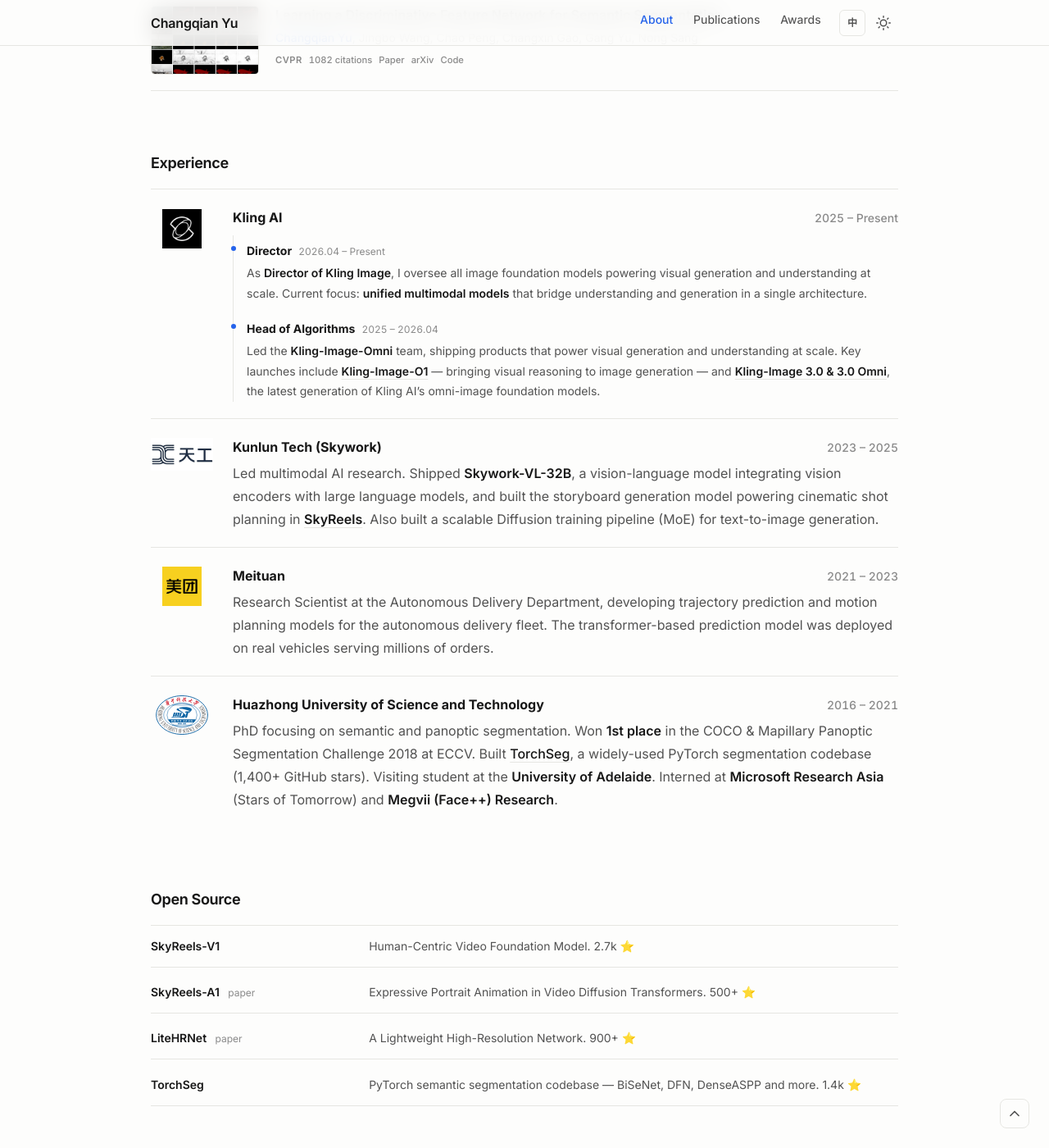
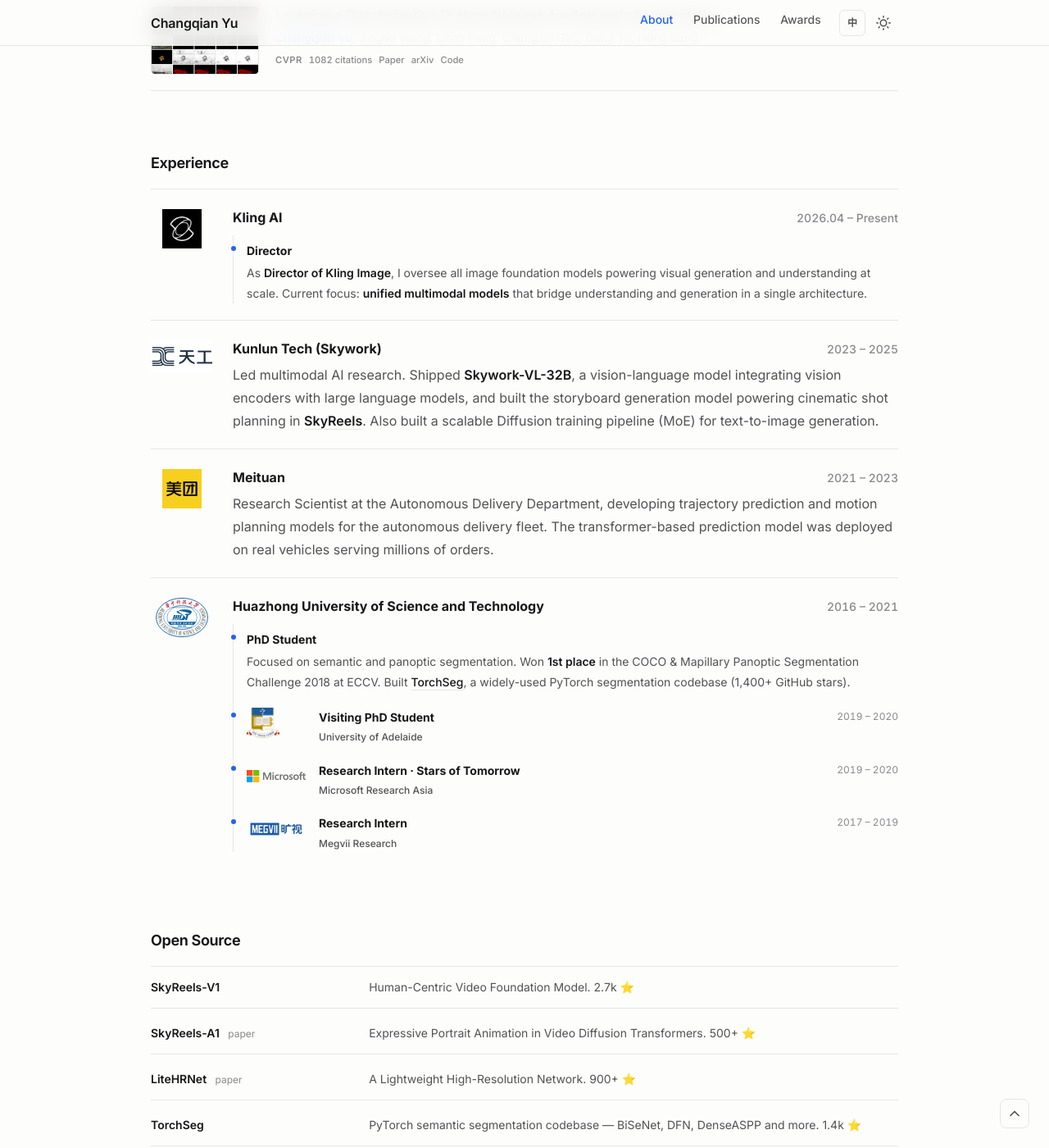
Before and after one commit to yu-changqian/yu-changqian.github.io, a Jekyll site: the page built from index.html, in a window 1280 px wide and 1400 px high, scrolled down 1164 px. Shown: the whole window at 82% size. Built offline with Jekyll 4.4.1, drawn with Linux system fonts in a browser that asks for light colours; the list of posts is cut into pages by our own code.

Commit message:
feat: refine career timeline and institutional logos
Co-authored-by: Cursor <cursoragent@cursor.com>

```diff
--- a/_data/about.yml
+++ b/_data/about.yml
@@ -29,7 +29,7 @@ timeline:
       zh: "可灵AI"
     logo: "/assets/img/logos/kling.png"
     logo_alt: "Kling"
-    period: "2025 – Present"
+    period: "2026.04 – Present"
     roles:
       - title:
           en: "Director"
@@ -37,13 +37,6 @@ timeline:
         period: "2026.04 – Present"
         en: "As **Director of Kling Image**, I oversee all image foundation models powering visual generation and understanding at scale. Current focus: **unified multimodal models** that bridge understanding and generation in a single architecture."
         zh: "作为 **图像模型中心负责人**，统筹可灵AI全部图像基础模型的研发与落地。当前重点方向：**理解生成一体化**——在统一架构中实现多模态理解与生成。"
-
-      - title:
-          en: "Head of Algorithms"
-          zh: "技术主管"
-        period: "2025 – 2026.04"
-        en: "Led the **Kling-Image-Omni** team, shipping products that power visual generation and understanding at scale. Key launches include [**Kling-Image-O1**](https://app.klingai.com/cn/release-notes/exv6o36sxa?type=dialog) — bringing visual reasoning to image generation — and [**Kling-Image 3.0 & 3.0 Omni**](https://app.klingai.com/cn/release-notes/rz3idhopum?type=dialog), the latest generation of Kling AI's omni-image foundation models."
-        zh: "带领 **Kling-Image-Omni** 团队，构建大规模视觉生成与理解产品。核心交付包括 [**Kling-Image-O1**](https://app.klingai.com/cn/release-notes/exv6o36sxa?type=dialog)——将视觉推理引入图像生成，以及 [**Kling-Image 3.0 & 3.0 Omni**](https://app.klingai.com/cn/release-notes/rz3idhopum?type=dialog)，可灵AI最新一代图像基础模型。"
 
   - company:
       en: "Kunlun Tech (Skywork)"
@@ -69,8 +62,43 @@ timeline:
     period: "2016 – 2021"
     logo: "/assets/img/logos/hust.svg"
     logo_alt: "HUST"
-    en: "PhD focusing on semantic and panoptic segmentation. Won **1st place** in the COCO & Mapillary Panoptic Segmentation Challenge 2018 at ECCV. Built [TorchSeg](https://github.com/ycszen/TorchSeg), a widely-used PyTorch segmentation codebase (1,400+ GitHub stars). Visiting student at the **University of Adelaide**. Interned at **Microsoft Research Asia** (Stars of Tomorrow) and **Megvii (Face++) Research**."
-    zh: "博士，研究方向为语义分割与全景分割。在 ECCV 2018 的 COCO & Mapillary 全景分割挑战赛中获得**第一名**。创建了 [TorchSeg](https://github.com/ycszen/TorchSeg)（1,400+ GitHub star）。赴**阿德莱德大学**联合培养。在**微软亚洲研究院**（明日之星）和**旷视科技**实习。"
+    roles:
+      - title:
+          en: "PhD Student"
+          zh: "博士研究生"
+        period: "2016 – 2021"
+        en: "Focused on semantic and panoptic segmentation. Won **1st place** in the COCO & Mapillary Panoptic Segmentation Challenge 2018 at ECCV. Built [TorchSeg](https://github.com/ycszen/TorchSeg), a widely-used PyTorch segmentation codebase (1,400+ GitHub stars)."
+        zh: "研究方向为语义分割与全景分割。在 ECCV 2018 的 COCO & Mapillary 全景分割挑战赛中获得**第一名**。创建了 [TorchSeg](https://github.com/ycszen/TorchSeg)（1,400+ GitHub star）。"
+
+      - title:
+          en: "Visiting PhD Student"
+          zh: "联合培养博士生"
+        organization:
+          en: "University of Adelaide"
+          zh: "阿德莱德大学"
+        period: "2019 – 2020"
+        logo: "/assets/img/logos/adelaide.png"
+        logo_alt: "University of Adelaide"
+
+      - title:
+          en: "Research Intern · Stars of Tomorrow"
+          zh: "研究实习生 · 明日之星"
+        organization:
+          en: "Microsoft Research Asia"
+          zh: "微软亚洲研究院"
+        period: "2019 – 2020"
+        logo: "/assets/img/logos/microsoft.svg"
+        logo_alt: "Microsoft"
+
+      - title:
+          en: "Research Intern"
+          zh: "研究实习生"
+        organization:
+          en: "Megvii Research"
+          zh: "旷视研究院"
+        period: "2017 – 2019"
+        logo: "/assets/img/logos/megvii.png"
+        logo_alt: "Megvii"
 
 # Hiring — displayed as a highlight card on homepage
 hiring:
--- a/_includes/timeline.html
+++ b/_includes/timeline.html
@@ -15,14 +15,31 @@
       <span class="tl-item__period">{{ entry.period }}</span>
     </div>
     {% if entry.roles %}
+    {% assign role_count = entry.roles | size %}
     <div class="tl-item__roles">
       {% for role in entry.roles %}
-      <div class="tl-role{% if forloop.last %} tl-role--last{% endif %}">
-        <div class="tl-role__header">
-          <span class="tl-role__title">{{ role.title[lang] }}</span>
-          <span class="tl-role__period">{{ role.period }}</span>
+      <div class="tl-role{% if role.logo %} tl-role--with-logo{% endif %}{% if forloop.last %} tl-role--last{% endif %}">
+        {% if role.logo %}
+        <div class="tl-role__logo-wrap">
+          <img src="{{ role.logo | relative_url }}" alt="{{ role.logo_alt | default: 'logo' }}" class="tl-role__logo" loading="lazy">
         </div>
-        <div class="tl-role__body">{{ role[lang] | markdownify }}</div>
+        {% endif %}
+        <div class="tl-role__content">
+          <div class="tl-role__header">
+            <div class="tl-role__identity">
+              <span class="tl-role__title">{{ role.title[lang] }}</span>
+              {% if role.organization %}
+              <span class="tl-role__organization">{{ role.organization[lang] }}</span>
+              {% endif %}
+            </div>
+            {% if role_count > 1 and role.period and role.period != entry.period %}
+            <span class="tl-role__period">{{ role.period }}</span>
+            {% endif %}
+          </div>
+          {% if role[lang] %}
+          <div class="tl-role__body">{{ role[lang] | markdownify }}</div>
+          {% endif %}
+        </div>
       </div>
       {% endfor %}
     </div>
--- a/_sass/_home.scss
+++ b/_sass/_home.scss
@@ -324,11 +324,52 @@
   &.tl-role--last { padding-bottom: 0; }
 }
 
+.tl-role--with-logo {
+  display: grid;
+  grid-template-columns: 4.75rem minmax(0, 1fr);
+  gap: 0.75rem;
+
+  @media (max-width: 640px) {
+    grid-template-columns: 3.5rem minmax(0, 1fr);
+    gap: 0.6rem;
+  }
+}
+
+.tl-role__logo-wrap {
+  height: 2.35rem;
+  display: flex;
+  align-items: center;
+  justify-content: flex-start;
+}
+
+.tl-role__logo {
+  display: block;
+  max-width: 4.5rem;
+  max-height: 2.35rem;
+  object-fit: contain;
+
+  @media (max-width: 640px) {
+    max-width: 3.35rem;
+    max-height: 2rem;
+  }
+}
+
+.tl-role__content {
+  min-width: 0;
+}
+
 .tl-role__header {
   display: flex;
-  align-items: baseline;
+  align-items: flex-start;
   gap: 0.5rem;
   flex-wrap: wrap;
+}
+
+.tl-role__identity {
+  display: flex;
+  flex-direction: column;
+  gap: 0.05rem;
+  min-width: 0;
 }
 
 .tl-role__title {
@@ -337,10 +378,22 @@
   color: var(--text-primary);
 }
 
+.tl-role__organization {
+  font-size: $text-xs;
+  font-weight: 500;
+  color: var(--text-secondary);
+}
+
 .tl-role__period {
+  margin-left: auto;
   font-size: $text-xs;
   color: var(--text-tertiary);
   font-variant-numeric: tabular-nums;
+
+  @media (max-width: 640px) {
+    width: 100%;
+    margin-left: 0;
+  }
 }
 
 .tl-role__body {
```
Also changed, not shown: assets/img/logos/adelaide.png (added), assets/img/logos/megvii.png (added), assets/img/logos/microsoft.svg (added).
